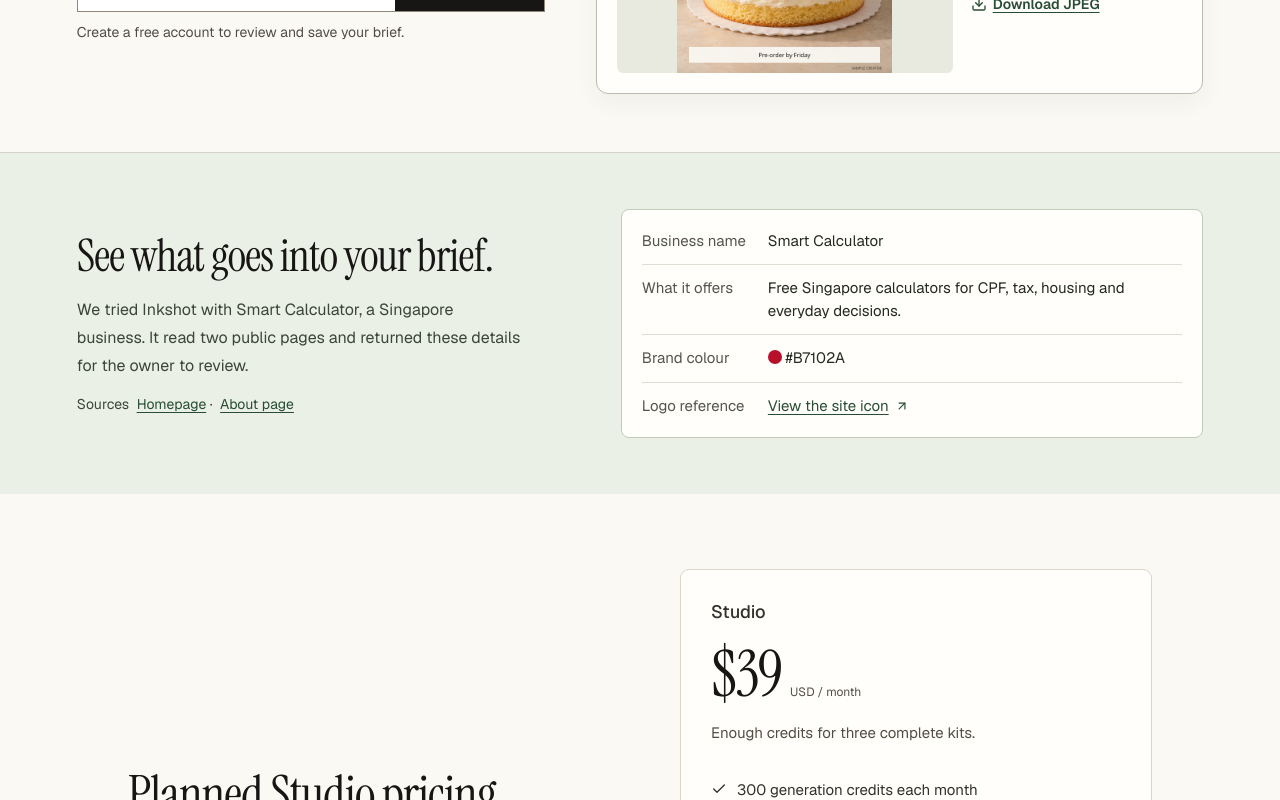
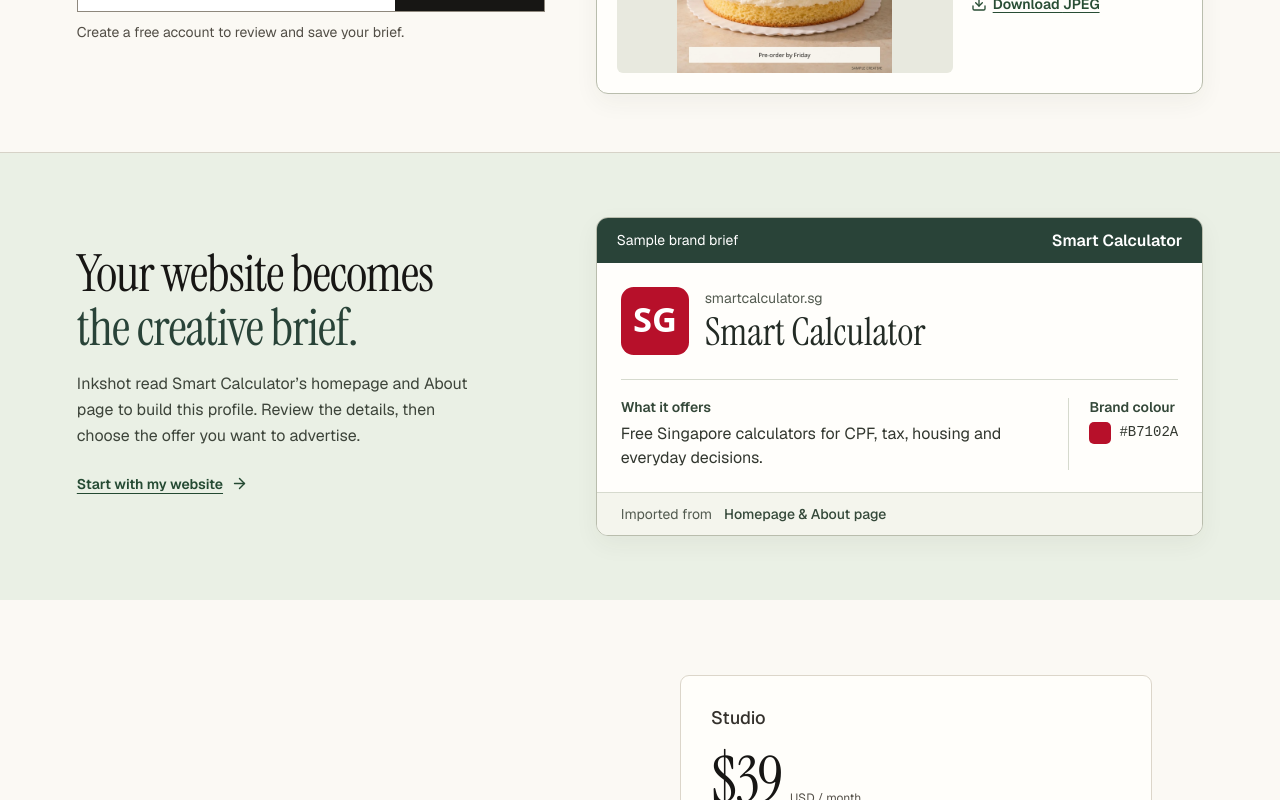
Before and after one commit to nicholsmindset/inkshot, a React (Vite) app: page / in a window 1280 px wide. Shown: the part 542-1342 px from the top of the page. Built offline with nearby package versions, Linux system fonts and the light colour scheme; no server answers.

Commit message:
Style the example brand brief to match the hero and display the source icon inline

```diff
--- a/src/pages/Public.tsx
+++ b/src/pages/Public.tsx
@@ -86,18 +86,39 @@ export function Landing() {
         </div>
         <CampaignExample />
       </section>
-      <section id="how" className="how-section">
+      <section id="how" className="how-section" aria-labelledby="brief-heading">
         <div className="brief-intro">
-          <h2>See what goes into your brief.</h2>
-          <p>We tried Inkshot with Smart Calculator, a Singapore business. It read two public pages and returned these details for the owner to review.</p>
-          <p className="brief-sources">Sources <a href="https://www.smartcalculator.sg/">Homepage</a> · <a href="https://www.smartcalculator.sg/about">About page</a></p>
+          <h2 id="brief-heading">Your website becomes<br /><em>the creative brief.</em></h2>
+          <p>Inkshot read Smart Calculator’s homepage and About page to build this profile. Review the details, then choose the offer you want to advertise.</p>
+          <a className="brief-start" href="#hero-website">Start with my website <ArrowRight size={17} aria-hidden="true" /></a>
         </div>
-        <dl className="import-example">
-          <div><dt>Business name</dt><dd>Smart Calculator</dd></div>
-          <div><dt>What it offers</dt><dd>Free Singapore calculators for CPF, tax, housing and everyday decisions.</dd></div>
-          <div><dt>Brand colour</dt><dd><span className="import-swatch" aria-hidden="true" /> #B7102A</dd></div>
-          <div><dt>Logo reference</dt><dd><a href="https://www.smartcalculator.sg/icon.svg">View the site icon <ArrowUpRight size={14} aria-hidden="true" /></a></dd></div>
-        </dl>
+        <article className="campaign-example brand-sheet" aria-label="Smart Calculator sample brand brief">
+          <header className="example-heading">
+            <span>Sample brand brief</span>
+            <b>Smart Calculator</b>
+          </header>
+          <div className="brief-identity">
+            <img src="/examples/smart-calculator-icon.svg" alt="Smart Calculator’s red SG site icon" width="68" height="68" />
+            <div>
+              <span>smartcalculator.sg</span>
+              <h3>Smart Calculator</h3>
+            </div>
+          </div>
+          <div className="brief-facts">
+            <div>
+              <h4>What it offers</h4>
+              <p>Free Singapore calculators for CPF, tax, housing and everyday decisions.</p>
+            </div>
+            <div className="brief-palette">
+              <h4>Brand colour</h4>
+              <p><span className="brand-chip" aria-hidden="true" /><code>#B7102A</code></p>
+            </div>
+          </div>
+          <footer className="brief-provenance">
+            <span>Imported from</span>
+            <strong>Homepage &amp; About page</strong>
+          </footer>
+        </article>
       </section>
       <section id="pricing" className="pricing-section">
         <div>
--- a/src/pages/public-studio.css
+++ b/src/pages/public-studio.css
@@ -51,24 +51,35 @@
 .example-copy h3 { font: 400 clamp(24px, 2.3vw, 34px)/1.04 var(--serif); color: #242920; margin: 9px 0; }
 .example-copy p { font-size: 15px; line-height: 1.5; color: #47483f; }
 .example-copy .example-format { font-size: 13px; color: #4e5347; }
-.example-copy a, .import-example a { display: inline-flex; align-items: center; gap: 6px; }
+.example-copy a { display: inline-flex; align-items: center; gap: 6px; }
 .example-copy a { font-size: 14px; font-weight: 600; min-height: 44px; margin-top: 8px; }
-.example-copy a, .brief-sources a, .import-example a { color: #284d34; text-decoration: underline; text-underline-offset: 3px; }
+.example-copy a { color: #284d34; text-decoration: underline; text-underline-offset: 3px; }
 .landing .how-section {
-  display: grid; grid-template-columns: minmax(0, .9fr) minmax(0, 1.1fr);
-  align-items: center; text-align: left; background: #eaf0e5; gap: 6%; padding: 56px 6%;
+  display: grid;
+  grid-template-columns: minmax(0, .87fr) minmax(0, 1.13fr);
+  align-items: center;
+  text-align: left;
+  gap: clamp(32px, 4vw, 64px);
+  padding: clamp(40px, 5vw, 76px) 6%;
+  background: #eaf0e5;
 }
-.how-section .brief-intro h2 { margin: 0 0 15px; font-size: clamp(35px, 3.5vw, 52px); }
-.brief-intro p { max-width: 42ch; font-size: 16px; color: #3d443a; }
-.brief-intro .brief-sources { margin-top: 12px; font-size: 14px; }
-.brief-sources a { margin-left: 4px; }
-.import-example { margin: 0; background: #fffefb; border: 1px solid #c1cbb9; border-radius: 8px; padding: 8px 20px; }
-.import-example > div { display: grid; grid-template-columns: 112px 1fr; gap: 14px; padding: 12px 0; border-bottom: 1px solid #dbdfd4; }
-.import-example > div:last-child { border: 0; }
-.import-example dt, .import-example dd { font-size: 15px; line-height: 1.5; }
-.import-example dt { color: #53564c; }
-.import-example dd { margin: 0; color: #242920; }
-.import-swatch { display: inline-block; width: 14px; height: 14px; vertical-align: -1px; border-radius: 50%; background: #b7102a; }
+.how-section .brief-intro h2 { margin: 0 0 16px; font-size: clamp(38px, 4vw, 60px); line-height: 1.05; }
+.brief-intro h2 em { color: #294338; }
+.brief-intro p { max-width: 39ch; font-size: 16px; line-height: 1.65; color: #3d443a; }
+.brief-start { display: inline-flex; align-items: center; gap: 8px; min-height: 44px; margin-top: 12px; color: #244932; font-weight: 600; text-decoration: underline; text-underline-offset: 4px; }
+.brief-identity { padding: 24px; display: flex; align-items: center; gap: 16px; }
+.brief-identity img { flex: none; }
+.brief-identity span, .brief-provenance span { color: #535b50; font-size: 14px; }
+.brief-identity h3 { margin-top: 4px; font: 400 clamp(28px, 3vw, 40px)/1.1 var(--serif); color: #232b25; }
+.brief-facts { display: grid; grid-template-columns: minmax(0, 1fr) auto; gap: 20px; margin: 0 24px; padding: 18px 0 22px; border-top: 1px solid #d6dace; }
+.brief-facts h4 { margin: 0 0 6px; font-size: 14px; font-weight: 600; color: #344839; }
+.brief-facts p { max-width: 38ch; font-size: 16px; line-height: 1.5; color: #32372f; }
+.brief-palette { padding-left: 20px; border-left: 1px solid #d6dace; }
+.brief-palette p { display: flex; gap: 8px; align-items: center; }
+.brief-palette code { font-size: 14px; }
+.brand-chip { width: 22px; height: 22px; border-radius: 5px; background: #b7102a; }
+.brief-provenance { display: flex; align-items: baseline; flex-wrap: wrap; gap: 6px 12px; background: #f4f5ed; border-top: 1px solid #d6dace; padding: 12px 24px; color: #344839; font-size: 14px; }
+.brief-provenance strong { font-weight: 500; }
 .landing .pricing-section { background: var(--paper); }
 .landing .pricing-card li, .landing .pricing-card > p, .landing .question-list p, .auth-form > div > p { font-size: 15px; }
 .landing .pricing-card > small, .auth-form small, .auth-form .field > span:first-child { font-size: 14px; }
@@ -103,7 +114,10 @@
   .example-media img, .example-media video { height: 198px; }
   .example-copy h3 { font-size: 24px; }
   .example-copy p, .example-copy a { font-size: 14px; }
-  .import-example { padding: 4px 12px; }
-  .import-example > div { grid-template-columns: 88px 1fr; gap: 10px; }
+  .brief-identity { padding: 18px 14px; gap: 12px; }
+  .brief-identity img { width: 54px; height: 54px; }
+  .brief-facts { grid-template-columns: 1fr; margin: 0 14px; gap: 16px; }
+  .brief-palette { padding: 0; border: 0; }
+  .brief-provenance { padding: 12px 14px; }
   .auth-example { padding: 28px 5%; }
 }
```
Also changed, not shown: public/examples/smart-calculator-icon.svg (added), 1 other file (tests, documents, lock files or other folders).
